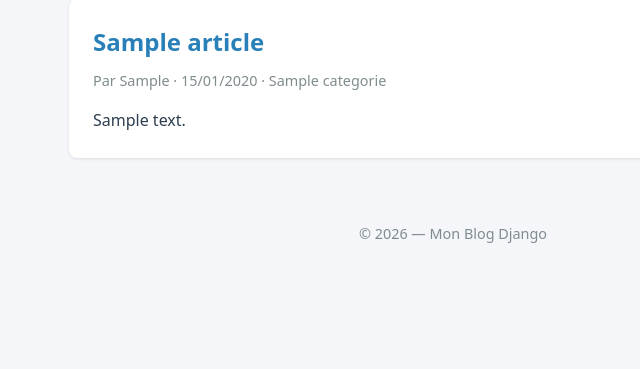
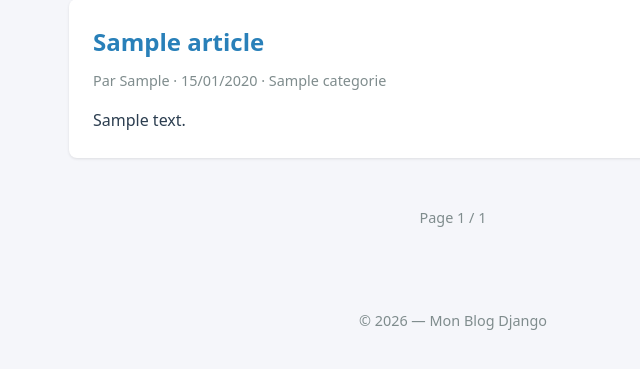
Before and after one commit to Nnos5/mon-blog, a Django app: page / in a window 1280 px wide. Shown: the part 195-564 px from the top of the page, without its empty margins (187-827 px from the left). Run offline with Django 5.2, Linux system fonts and the light colour scheme; tables that the repository leaves empty hold one stand-in row (values such as "Sample post").

Commit message:
ajout de la pagination pour la liste des articles

```diff
--- a/blog/templates/blog/article_list.html
+++ b/blog/templates/blog/article_list.html
@@ -5,8 +5,8 @@
 {% block content %}
 <h1>Articles</h1>
 
-{% if articles %}
-    {% for article in articles %}
+{% if page_obj %}
+    {% for article in page_obj %}
         <article>
             <h2>
                 <a href="{% url 'blog:article_detail' article.slug %}">
@@ -20,6 +20,19 @@
             <p>{{ article.contenu|truncatewords:30 }}</p>
         </article>
     {% endfor %}
+
+    {# Navigation entre les pages #}
+    <nav class="pagination">
+        {% if page_obj.has_previous %}
+            <a href="?page={{ page_obj.previous_page_number }}">← Précédent</a>
+        {% endif %}
+
+        <span>Page {{ page_obj.number }} / {{ page_obj.paginator.num_pages }}</span>
+
+        {% if page_obj.has_next %}
+            <a href="?page={{ page_obj.next_page_number }}">Suivant →</a>
+        {% endif %}
+    </nav>
 {% else %}
     <p>Aucun article pour le moment.</p>
 {% endif %}
--- a/blog/views.py
+++ b/blog/views.py
@@ -1,11 +1,14 @@
 from django.shortcuts import render, get_object_or_404
+from django.core.paginator import Paginator
 from .models import Article
 
 
 def article_list(request):
     articles = Article.objects.filter(publie=True)
-    return render(request, 'blog/article_list.html', {'articles': articles})
-
+    paginator = Paginator(articles, 5)  # 5 articles par page
+    page_number = request.GET.get('page')
+    page_obj = paginator.get_page(page_number)
+    return render(request, 'blog/article_list.html', {'page_obj': page_obj})
 
 def article_detail(request, slug):
     article = get_object_or_404(Article, slug=slug, publie=True)
--- a/static/css/style.css
+++ b/static/css/style.css
@@ -56,3 +56,30 @@ article h2 a:hover { text-decoration: underline; }
     font-size: 0.9rem;
     margin-bottom: 1rem;
 }
+.pagination {
+    display: flex;
+    justify-content: center;
+    align-items: center;
+    gap: 1rem;
+    margin-top: 2rem;
+    padding: 1rem;
+}
+
+.pagination a {
+    color: #2980b9;
+    text-decoration: none;
+    padding: 0.5rem 1rem;
+    background: #fff;
+    border-radius: 6px;
+    box-shadow: 0 1px 3px rgba(0,0,0,0.1);
+}
+
+.pagination a:hover {
+    background: #2980b9;
+    color: #fff;
+}
+
+.pagination span {
+    color: #7f8c8d;
+    font-size: 0.9rem;
+}
```
